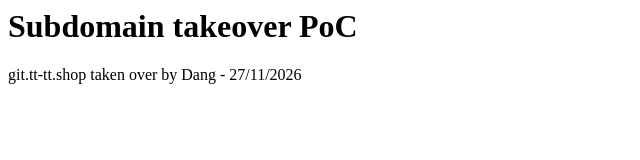
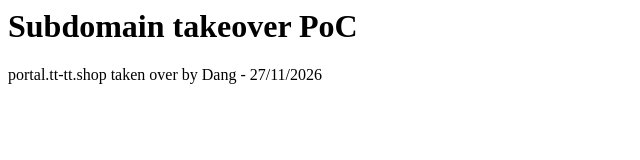
Before and after one commit to DangHo17725/takeover-domain-2, a plain HTML site: page index.html in a window 1280 px wide. Shown: the full height of the page, 0-640 px from the left. Drawn offline with Linux system fonts and the light colour scheme.

Commit message:
Update takeover message for portal subdomain

```diff
--- a/index.html
+++ b/index.html
@@ -1,2 +1,2 @@
 <h1>Subdomain takeover PoC</h1>
-<p>git.tt-tt.shop taken over by Dang - 27/11/2026</p>
+<p>portal.tt-tt.shop taken over by Dang - 27/11/2026</p>
```
